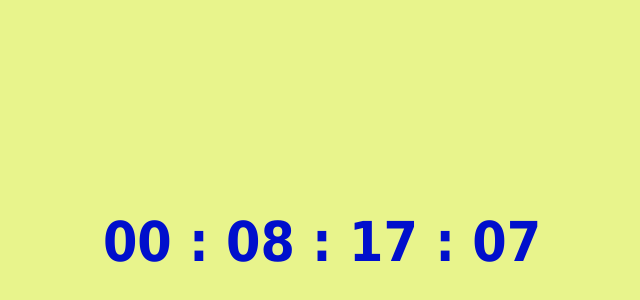
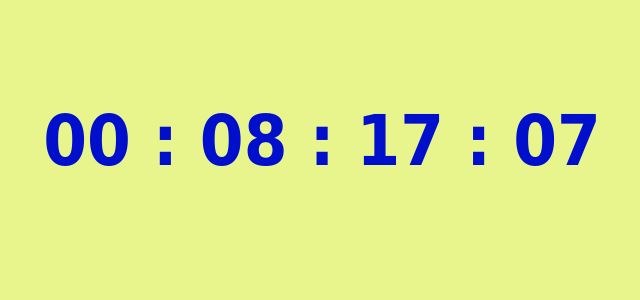
Before and after one commit to karart1981/timer-module, a plain HTML site: page index.html in a window 1280 px wide. Shown: the part 150-450 px from the top of the page, without its empty margins (318-958 px from the left). Drawn offline with Linux system fonts and the light colour scheme.

Commit message:
I finished countdown clock

```diff
--- a/css/style.css
+++ b/css/style.css
@@ -6,15 +6,15 @@
 
 body{
 	background:#E8F48C;
-	height:100vh;
+	height:400px;
 }
 #count-down-app {
 	text-align: center;
-	margin-top: 45vh;
+	margin-top: 250px;
 }
 
 #count-down-app > span {
-	font-size: 55px;
+	font-size: 70px;
 	font-weight: bold;
 	color: #000fcc;
 	font-family: Tahoma;
```
